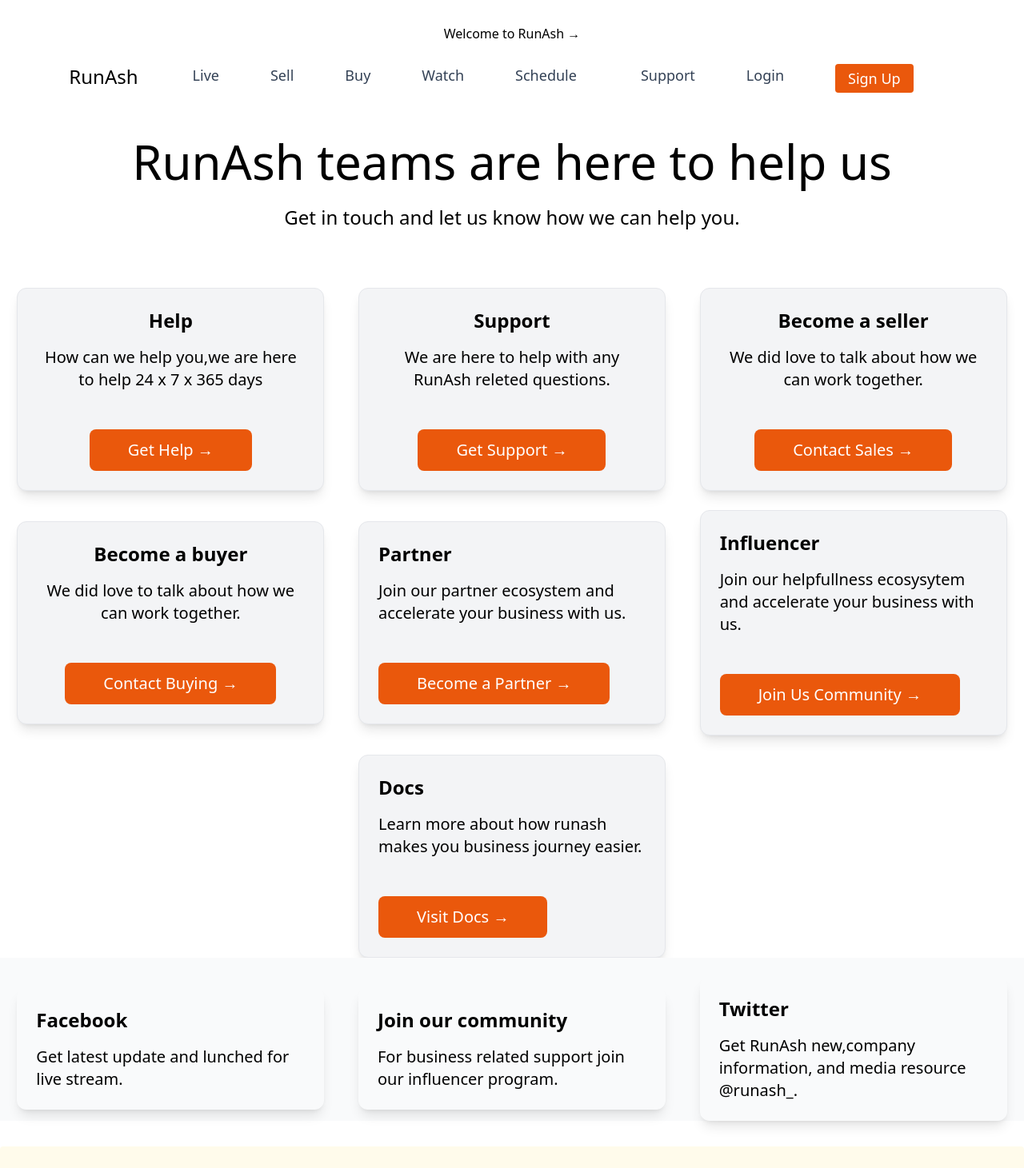
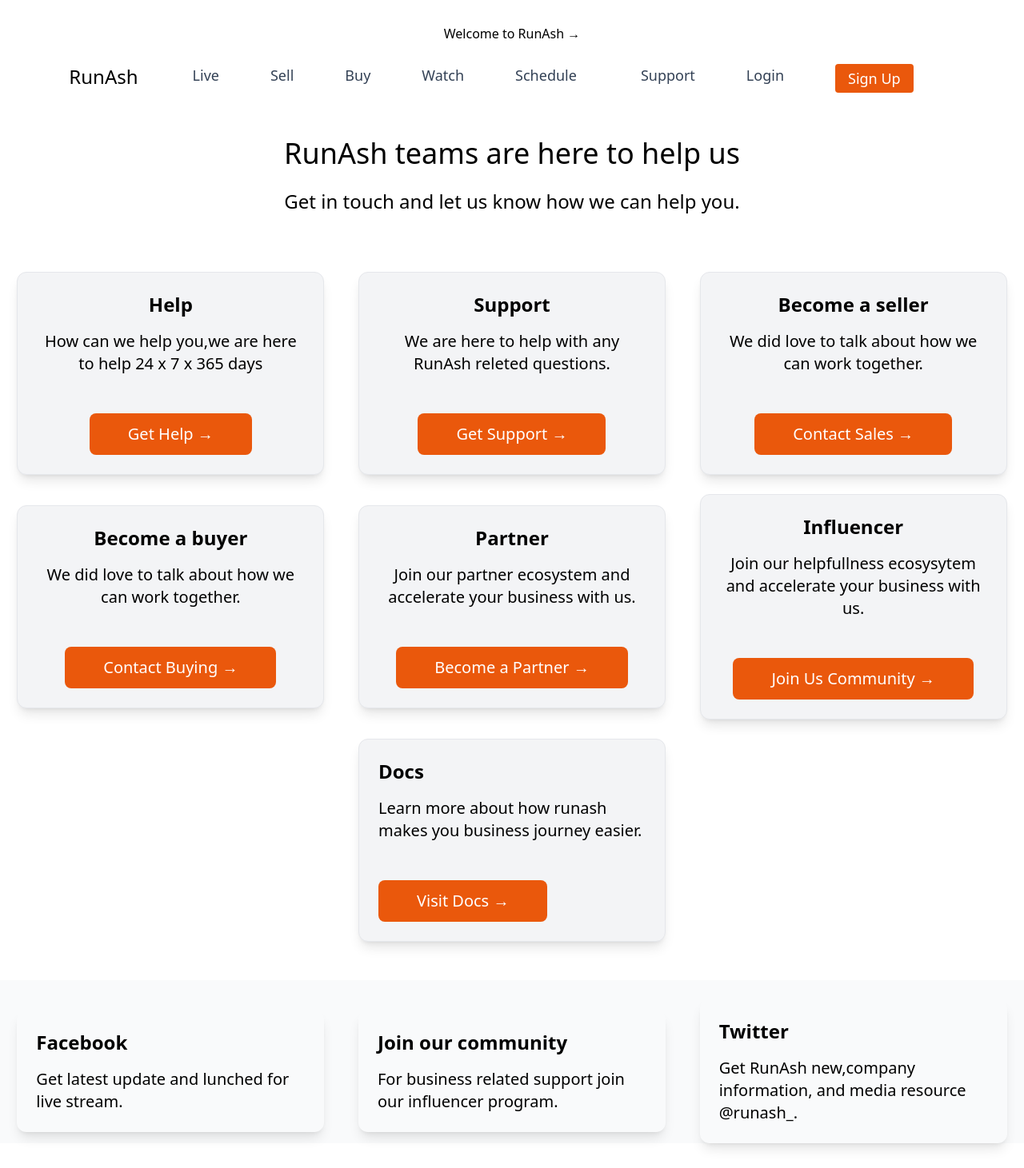
Before and after one commit to Vaibhavmurmu/nextjs13, a Next.js app: page /contact in a window 1280 px wide. Shown: the top 1461 px of the page at 80% size. Built offline with nearby package versions, Linux system fonts and the light colour scheme.

Commit message:
Change to be committed

```diff
--- a/pages/contact.js
+++ b/pages/contact.js
@@ -5,7 +5,7 @@ import Image from 'next/image'
 export default function Contact() {
     return (
         <div className="flex min-h-screen flex-col items-center justify-center py-2">
-            <h1 className="mt-12 text-6xl font-n">
+            <h1 className="mt-12 text-4xl font-b">
                 RunAsh teams are here to help us
             </h1>
             <p className="mt-6 text-2xl font-n">
@@ -66,7 +66,7 @@ export default function Contact() {
           </a>
           <a
             href="https://nextjs.org/docs"
-            className="mt-6 w-96 rounded-xl border p-6 text-centre focus:text-black shadow-lg bg-gray-100"
+            className="mt-6 w-96 rounded-xl border p-6 text-center focus:text-black shadow-lg bg-gray-100"
           >
             <h3 className="text-2xl font-bold">Partner</h3>
             <p className="mt-4 text-xl">
@@ -79,7 +79,7 @@ export default function Contact() {
           </a>
           <a
             href="https://nextjs.org/docs"
-            className="mt-6 w-96 rounded-xl border p-6 text-centre focus:text-black shadow-lg bg-gray-100"
+            className="mt-6 w-96 rounded-xl border p-6 text-center focus:text-black shadow-lg bg-gray-100"
           >
             <h3 className="text-2xl font-bold">Influencer</h3>
             <p className="mt-4 text-xl">
@@ -105,7 +105,7 @@ export default function Contact() {
           </a>
 
         </div>
-        <div className="tm-6 bg-gray-50 flex max-w-8xl flex-wrap items-center justify-around sm:w-full">
+        <div className="mt-12 -6 bg-gray-50 flex max-w-8xl flex-wrap items-center justify-around sm:w-full">
         <a
             href="https://nextjs.org/docs"
             className="mt-6 w-96 rounded-xl p-6 text-left focus:text-black shadow-lg divider"
```
